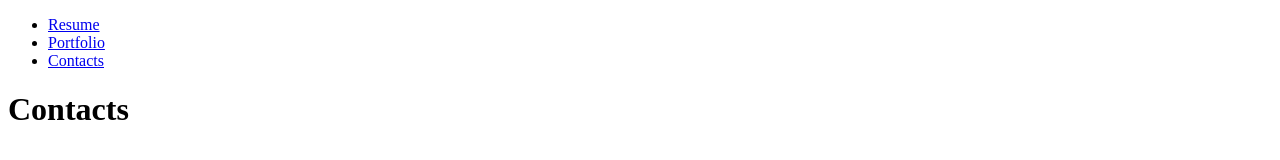
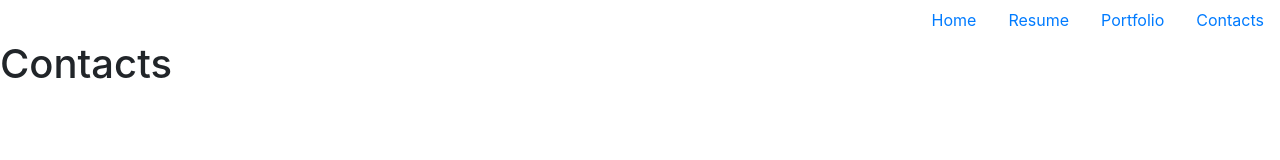
Before and after one commit to supertata/My_personal_Webiste_Bootstrap, a plain HTML site: page contacts.html in a window 1280 px wide. Drawn offline with nearby package versions, Linux system fonts and the light colour scheme.

Commit message:
fixed nav bar links on all pages

```diff
--- a/contacts.html
+++ b/contacts.html
@@ -4,7 +4,12 @@
     <meta charset="UTF-8">
     <meta name="viewport" content="width=device-width, initial-scale=1.0">
     <title>Contacts</title>
+    <link rel="stylesheet" type="text/css" href="styles.css" />
+    <link rel="stylesheet" href="https://stackpath.bootstrapcdn.com/bootstrap/4.4.1/css/bootstrap.min.css" integrity="sha384-Vkoo8x4CGsO3+Hhxv8T/Q5PaXtkKtu6ug5TOeNV6gBiFeWPGFN9MuhOf23Q9Ifjh" crossorigin="anonymous">
     <ul class="nav justify-content-end">
+      <li class="nav-item">
+        <a class="nav-link active" href="index.html">Home</a>
+      </li>
         <li class="nav-item">
           <a class="nav-link" href="resume.html">Resume</a>
         </li>
@@ -12,7 +17,7 @@
           <a class="nav-link" href="portfolio.html">Portfolio</a>
         </li>
         <li class="nav-item">
-            <a class="nav-link active" href="#">Contacts</a>
+            <a class="nav-link active" href="contacts.html">Contacts</a>
           </li>
       </ul>
 </head>
```
Also changed, not shown: index.html (+5 -1 lines), portfolio.html (+4 -1 lines), resume.html (+11 -2 lines).
